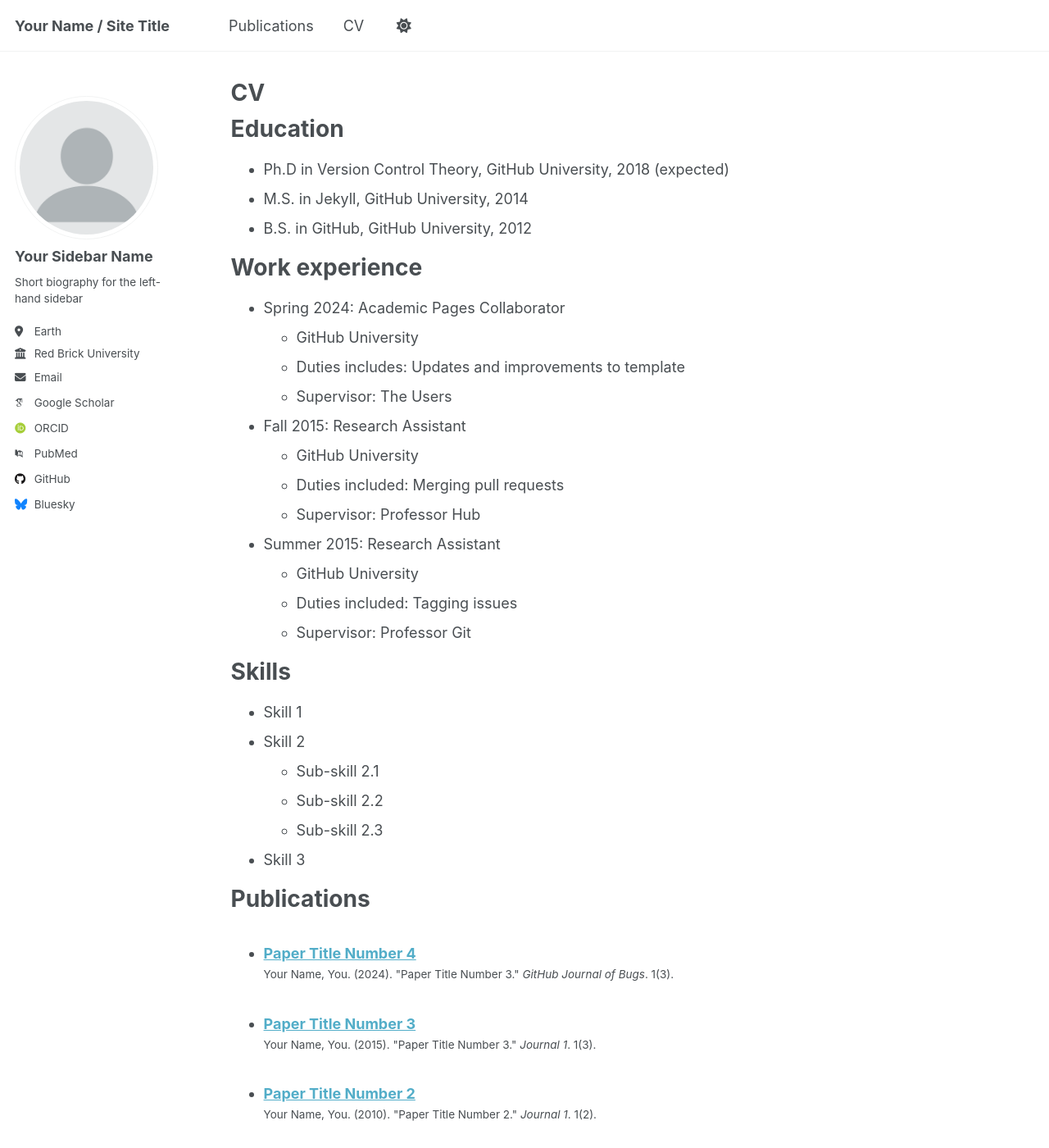
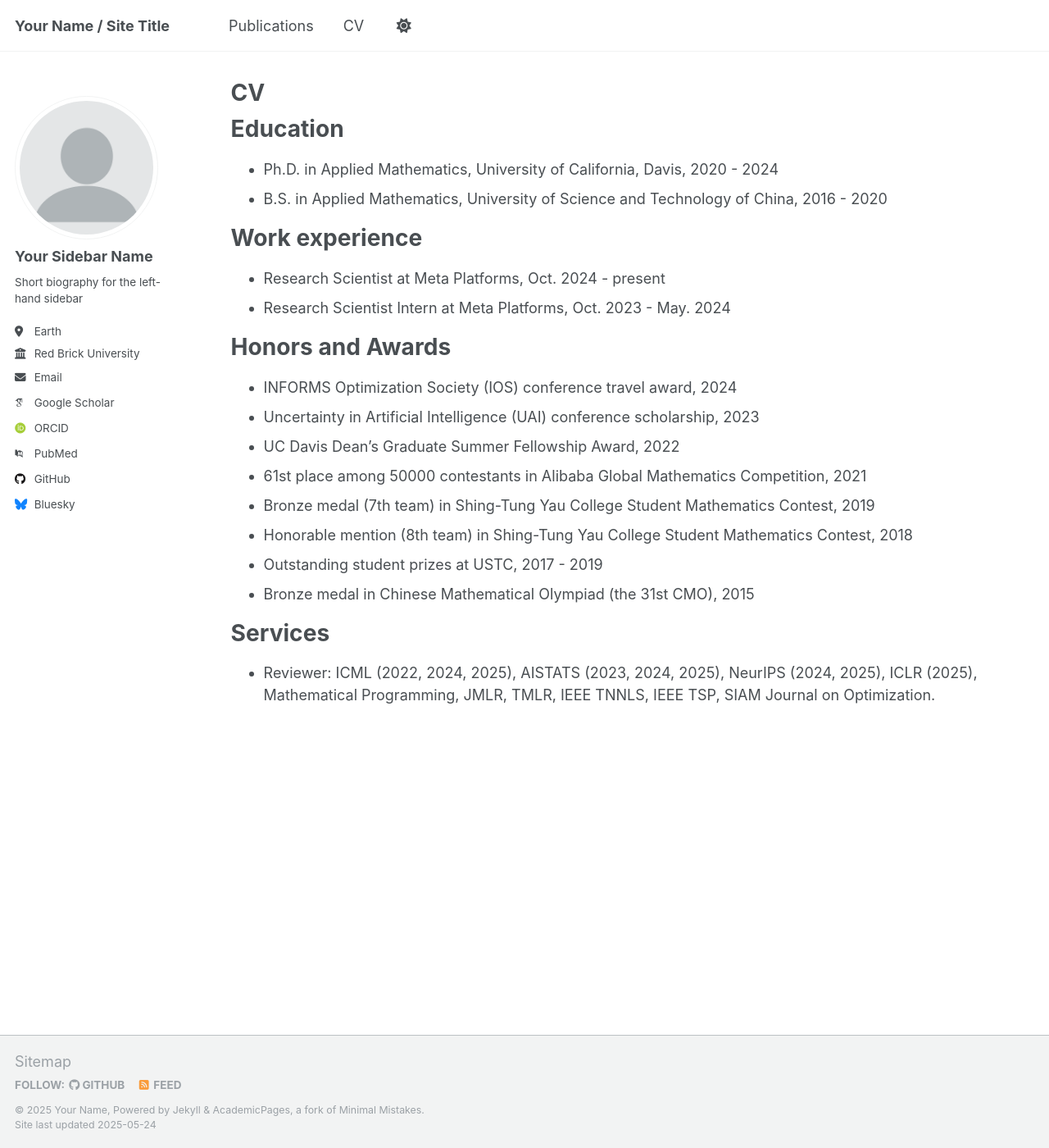
Before and after one commit to xuxingc/xuxingc.github.io, a Jekyll site: the page built from _pages/cv.md, in a window 1280 px wide and 1400 px high. Shown: the whole window at 82% size. Built offline with Jekyll 4.4.1, drawn with Linux system fonts in a browser that asks for light colours; some web fonts are replaced; some of the changed text lies outside the part shown.

Commit message:
Update cv.md

```diff
--- a/_pages/cv.md
+++ b/_pages/cv.md
@@ -11,54 +11,25 @@ redirect_from:
 
 Education
 ======
-* Ph.D in Version Control Theory, GitHub University, 2018 (expected)
-* M.S. in Jekyll, GitHub University, 2014
-* B.S. in GitHub, GitHub University, 2012
+* Ph.D. in Applied Mathematics, University of California, Davis, 2020 - 2024
+* B.S. in Applied Mathematics, University of Science and Technology of China, 2016 - 2020
 
 Work experience
 ======
-* Spring 2024: Academic Pages Collaborator
-  * GitHub University
-  * Duties includes: Updates and improvements to template
-  * Supervisor: The Users
+* Research Scientist at Meta Platforms, Oct. 2024 - present
+* Research Scientist Intern at Meta Platforms, Oct. 2023 - May. 2024
 
-* Fall 2015: Research Assistant
-  * GitHub University
-  * Duties included: Merging pull requests
-  * Supervisor: Professor Hub
+Honors and Awards
+======
+* INFORMS Optimization Society (IOS) conference travel award, 2024
+* Uncertainty in Artificial Intelligence (UAI) conference scholarship, 2023
+* UC Davis Dean’s Graduate Summer Fellowship Award, 2022
+* 61st place among 50000 contestants in Alibaba Global Mathematics Competition, 2021
+* Bronze medal (7th team) in Shing-Tung Yau College Student Mathematics Contest, 2019
+* Honorable mention (8th team) in Shing-Tung Yau College Student Mathematics Contest, 2018
+* Outstanding student prizes at USTC, 2017 - 2019
+* Bronze medal in Chinese Mathematical Olympiad (the 31st CMO), 2015
 
-* Summer 2015: Research Assistant
-  * GitHub University
-  * Duties included: Tagging issues
-  * Supervisor: Professor Git
-
-Skills
+Services
 ======
-* Skill 1
-* Skill 2
-  * Sub-skill 2.1
-  * Sub-skill 2.2
-  * Sub-skill 2.3
-* Skill 3
-
-Publications
-======
-  <ul>{% for post in site.publications reversed %}
-    {% include archive-single-cv.html %}
-  {% endfor %}</ul>
-
-Talks
-======
-  <ul>{% for post in site.talks reversed %}
-    {% include archive-single-talk-cv.html  %}
-  {% endfor %}</ul>
-
-Teaching
-======
-  <ul>{% for post in site.teaching reversed %}
-    {% include archive-single-cv.html %}
-  {% endfor %}</ul>
-
-Service and leadership
-======
-* Currently signed in to 43 different slack teams
+* Reviewer: ICML (2022, 2024, 2025), AISTATS (2023, 2024, 2025), NeurIPS (2024, 2025), ICLR (2025), Mathematical Programming, JMLR, TMLR, IEEE TNNLS, IEEE TSP, SIAM Journal on Optimization.
```
